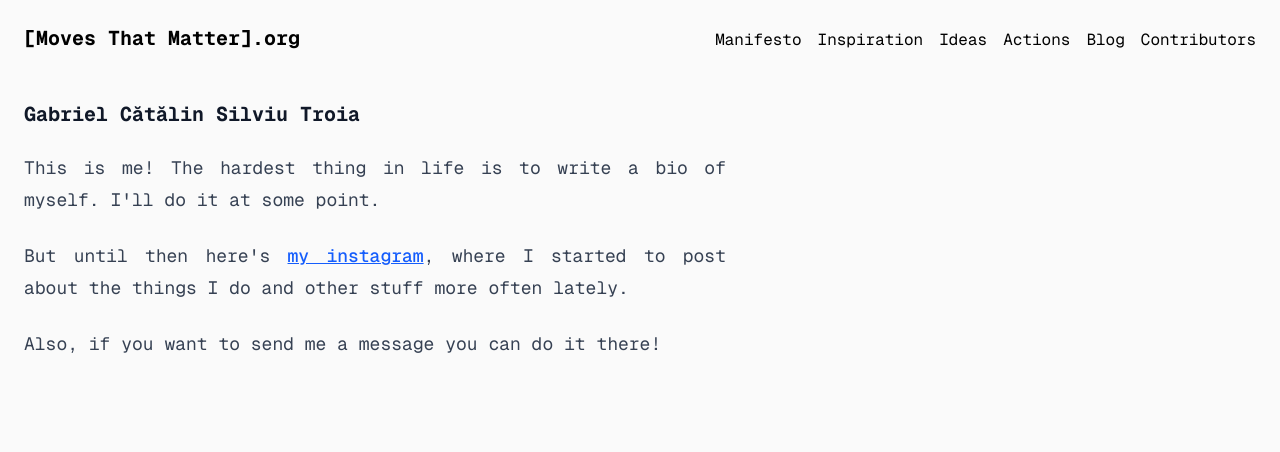
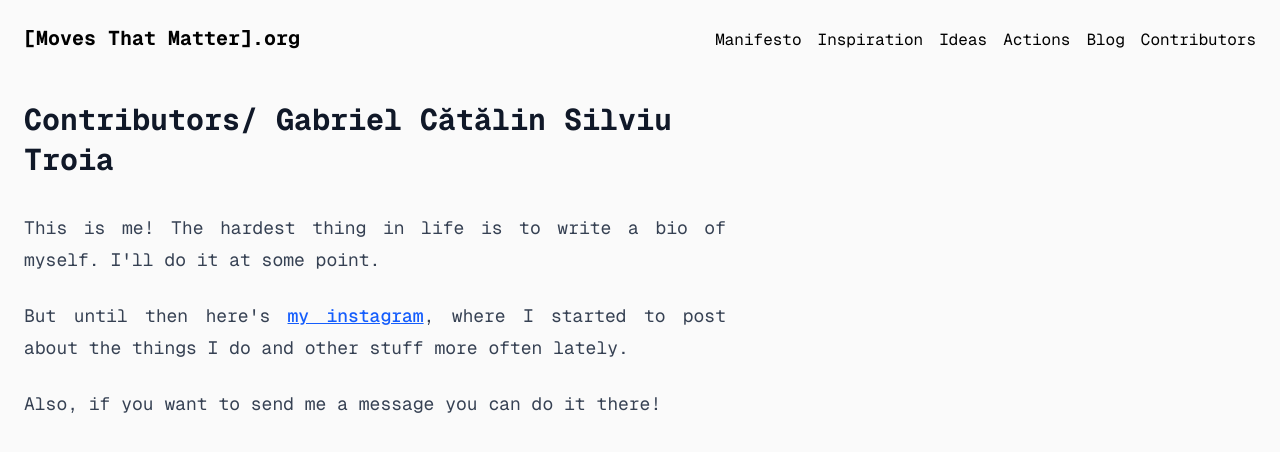
Before and after one commit to movesthatmatter/movesthatmatter.org, a Next.js app: page /contributors/gabriel-troia in a window 1280 px wide. Shown: the top 452 px of the page. Built offline with nearby package versions, Linux system fonts and the light colour scheme.

Commit message:
Improve the Actions section

```diff
--- a/app/actions/content.mdx
+++ b/app/actions/content.mdx
@@ -1,3 +1,7 @@
 ## Actions
 
-Do you have an idea on how to take moves that matter and want to collaborate? Drop us an email at [hi@movesthatmatter.org](mailto:hi@movesthatmatter.org)!
+#### Looking for collaborators
+
+Do you have an idea on how to take action and make some **moves that matter**? Let's collaborate!
+
+Drop us an email at [hi@movesthatmatter.org](mailto:hi@movesthatmatter.org)!
--- a/app/contributors/(pages)/gabriel-troia/page.mdx
+++ b/app/contributors/(pages)/gabriel-troia/page.mdx
@@ -1,4 +1,4 @@
-# Gabriel Cătălin Silviu Troia
+## Contributors/ Gabriel Cătălin Silviu Troia
 
 This is me! The hardest thing in life is to write a bio of myself. I'll do it at some point.
 
--- a/app/inspiration/content.mdx
+++ b/app/inspiration/content.mdx
@@ -7,6 +7,10 @@
   </a>
 - <a href="https://rehuman.earth" target="_blank">
     Re^Human
+  </a>
+
+- <a href="https://drawdown.org/" target="_blank">
+    Project Draw Down
   </a>
 
 ### Humans
```
